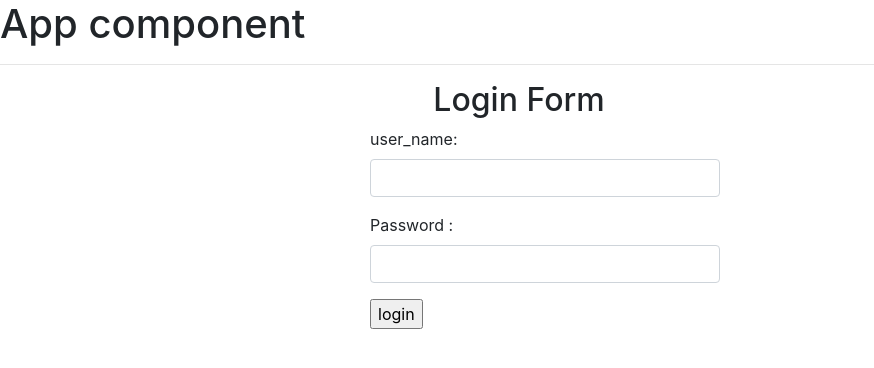
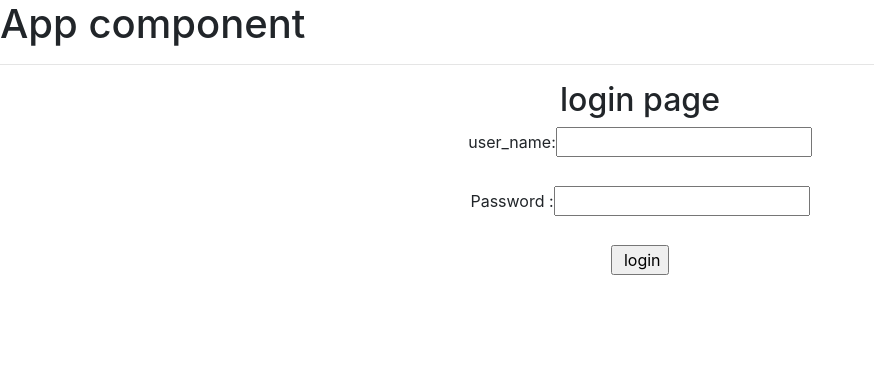
Before and after one commit to darshanbr7/react, a React (Create React App) app in the folder it/: page / in a window 1280 px wide. Shown: the top 368 px of the page, without its empty margins (0-874 px from the left). Built offline with nearby package versions, Linux system fonts and the light colour scheme.

Commit message:
form handling

```diff
--- a/it/src/App.js
+++ b/it/src/App.js
@@ -14,7 +14,7 @@
 //import Flip from "./product/Flip"
 //import Message from "./bind/Message"
 //import Table from "./table/Table"
-import Form1  from "./form/Form1"
+import Form2  from "./form/Form2"
 let App=()=>{
 
    return <>
@@ -22,7 +22,7 @@ let App=()=>{
   <h1>App component </h1>
    </p>
    <hr / >
-   <Form1  />
+   <Form2  />
      </>
 
  }
--- /dev/null
+++ b/it/src/form/Form2.jsx
@@ -0,0 +1,36 @@
+import React, { Component } from 'react'
+
+class Form2 extends Component {
+state={
+   user_name:"" ,
+   password:" "
+    }
+ Username=(event)=>{
+        this.setState({user_name:event.target.value})
+    }
+    PAssword=(event)=>{
+        this.setState({password:event.target.value})
+    }
+    Prevent=(event)=>{
+        alert(`${this.state.user_name}  ${this.state.password}`)
+        event.preventDefault()
+    }
+  render() {
+    return (
+      <>
+      <center>
+        <h2> login page</h2>
+      <form onSubmit={this.Prevent}>
+        <label> user_name:</label>
+        <input type="text"  value={this.state.user_name} onChange={this.Username}/> <br/> <br />
+        <label > Password :</label>
+        <input type="text" value={this.state.password} onChange={this.PAssword}/> <br/> <br />
+        <input type="submit" value=" login"  />
+      </form>
+      </center>
+      </>
+    )
+  }
+}
+
+export default Form2
```
